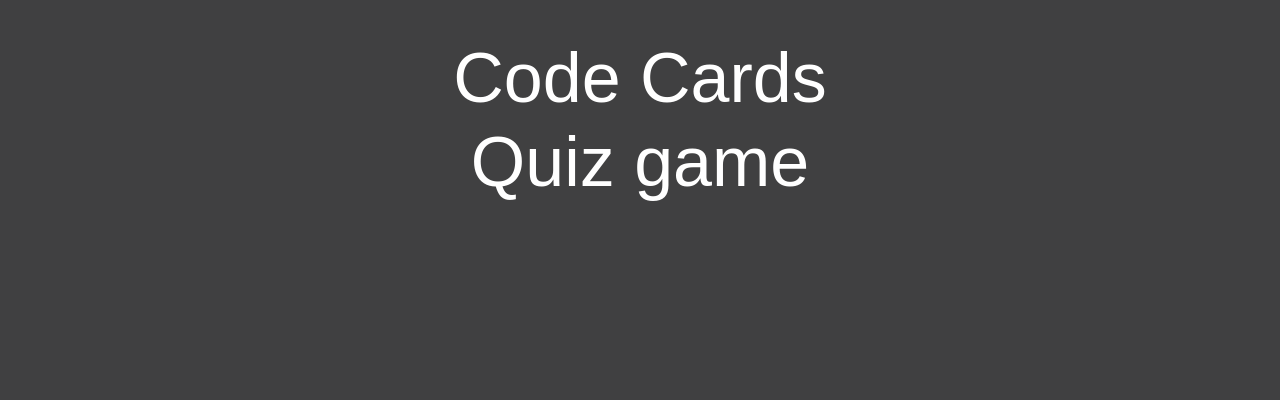
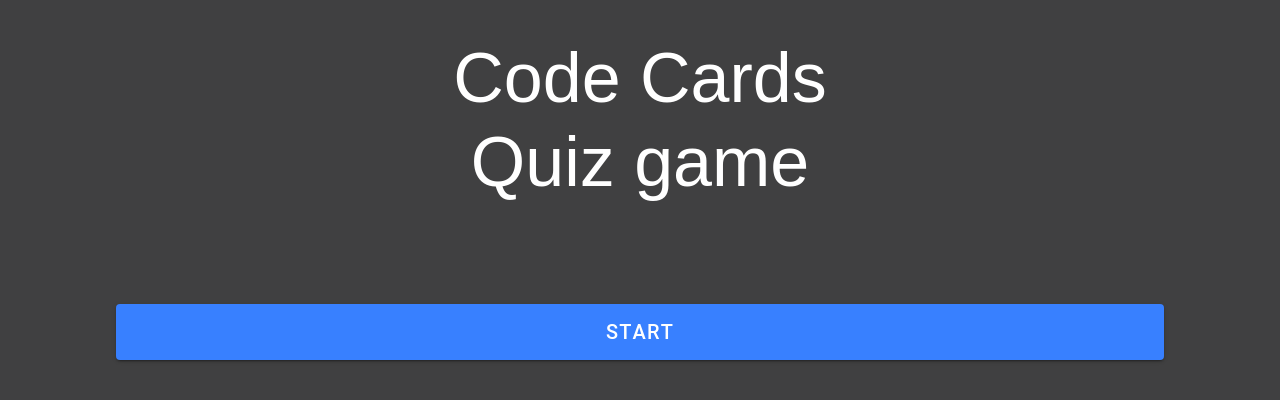
Before and after one commit to johnedelbi/code-cards, a React (Create React App) app: page /intro in a window 1280 px wide. Shown: the top 400 px of the page. Built offline with nearby package versions, Linux system fonts and the light colour scheme; a web font is replaced by a local one.

Commit message:
add intro start btn

```diff
--- a/src/pages/intro.css
+++ b/src/pages/intro.css
@@ -7,3 +7,7 @@ ion-content {
     font-family: 'Iceberg', sans-serif;
     font-size: 70px;
 }
+
+.start-btn {
+    margin: 100px;
+}
--- a/src/pages/intro.tsx
+++ b/src/pages/intro.tsx
@@ -1,4 +1,4 @@
-import { IonContent } from '@ionic/react';
+import { IonButton, IonContent } from '@ionic/react';
 import './intro.css';
 
 export const Intro: React.FC = () => {
@@ -10,7 +10,7 @@ export const Intro: React.FC = () => {
         <h1 className='logo-text'>Code Cards <br />
           Quiz game</h1>
       </div>
-
+      <IonButton routerLink='/game' expand="block" size="large" className='start-btn'>Start</IonButton>
     </IonContent>
   );
 };
```
